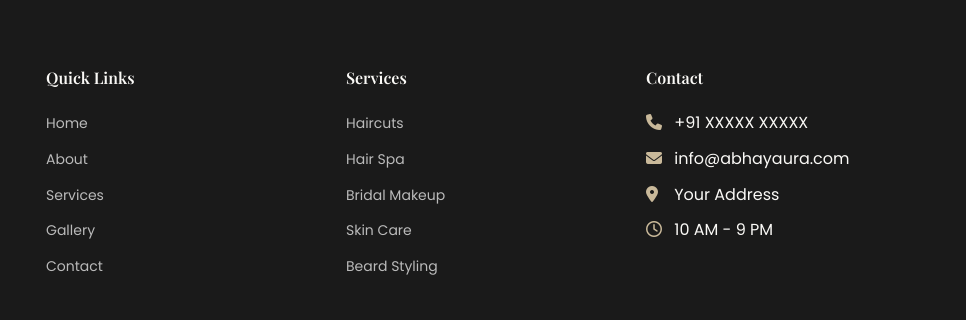
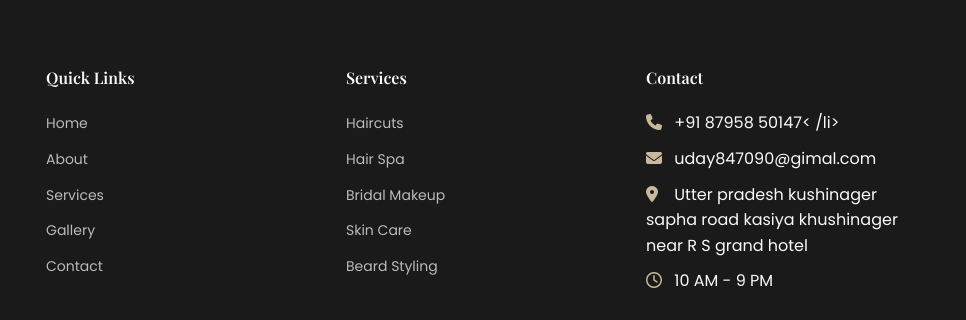
Before and after one commit to Uday7072/Abhay-aura-salon, a plain HTML site: page index.html in a window 1280 px wide. Shown: the part 4891-5211 px from the top of the page, 314-1280 px from the left. Drawn offline with nearby package versions, Linux system fonts and the light colour scheme; a script that the page names is missing.

Commit message:
Update index.html
change the cantac

```diff
--- a/index.html
+++ b/index.html
@@ -329,9 +329,9 @@
                 <div class="footer-column">
                     <h4>Contact</h4>
                     <ul class="footer-links">
-                        <li><i class="fas fa-phone"></i> +91 XXXXX XXXXX</li>
-                        <li><i class="fas fa-envelope"></i> info@abhayaura.com</li>
-                        <li><i class="fas fa-map-marker-alt"></i> Your Address</li>
+                        <li><i class="fas fa-phone"></i> +91 87958 50147< /li>
+                        <li><i class="fas fa-envelope"></i> uday847090@gimal.com</li>
+                        <li><i class="fas fa-map-marker-alt"></i> Utter pradesh kushinager sapha road kasiya khushinager near R S grand hotel</li>
                         <li><i class="far fa-clock"></i> 10 AM - 9 PM</li>
                     </ul>
                 </div>
@@ -345,4 +345,5 @@
     <div class="scroll-top"><i class="fas fa-arrow-up"></i></div>
     <script src="script.js"></script>
 </body>
+
 </html>
```
